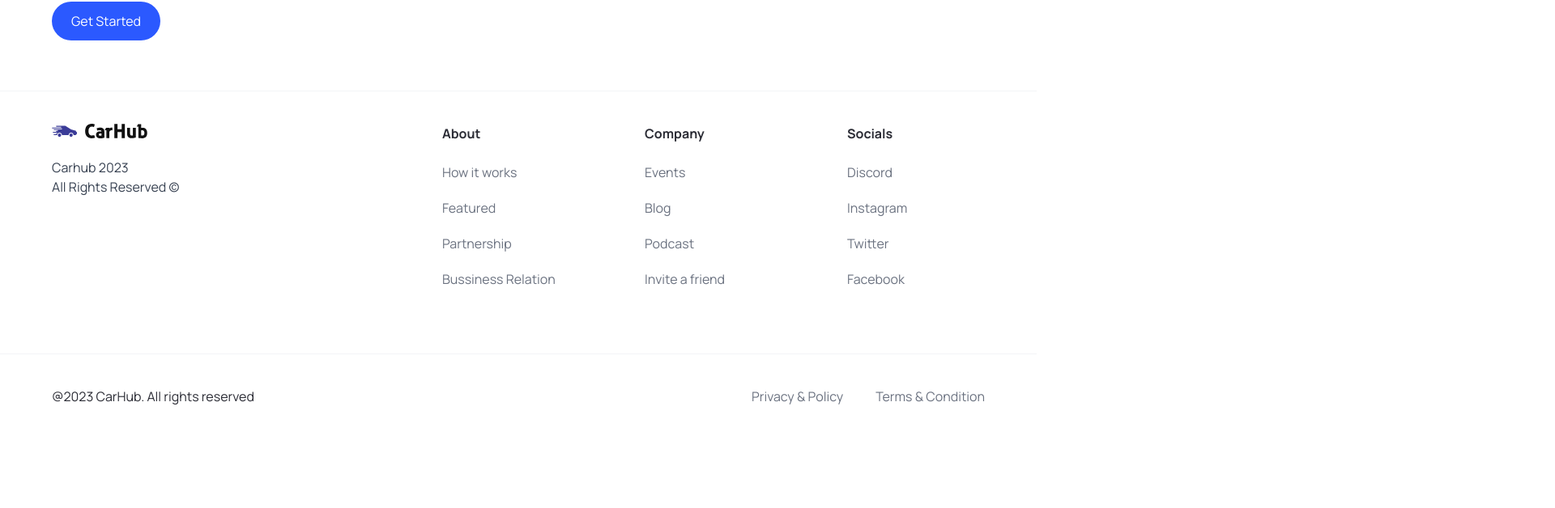
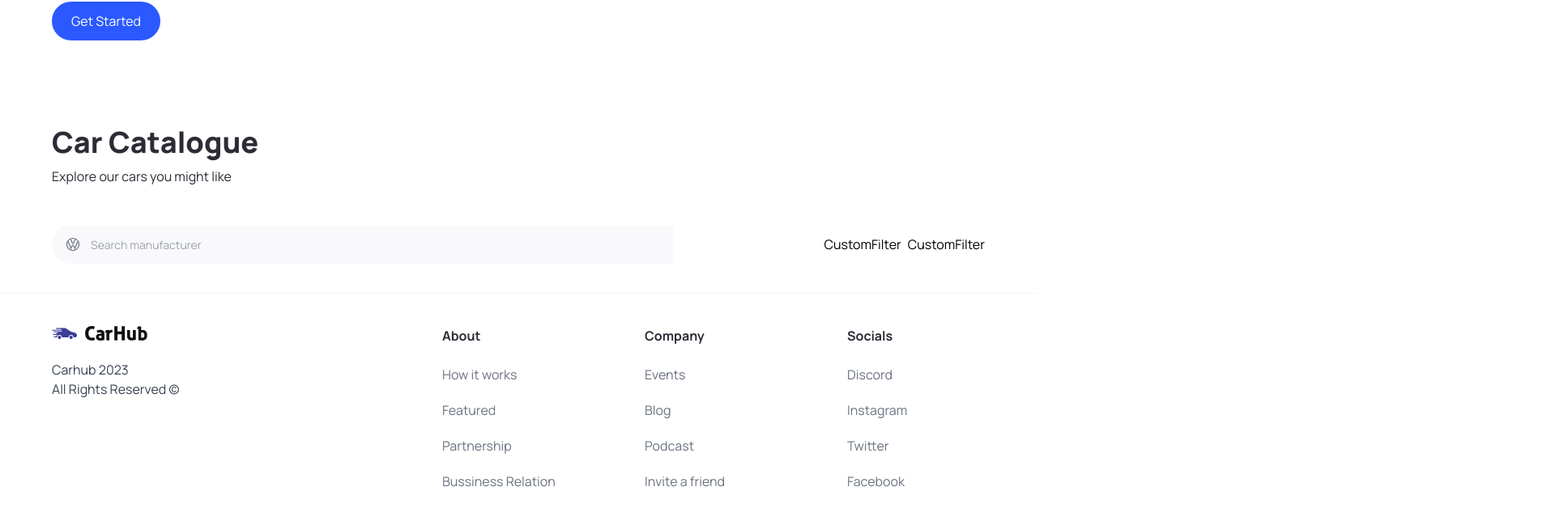
Before and after one commit to TheWonderingGecko/carhub, a Next.js app: page / in a window 1280 px wide. Shown: the part 708-1336 px from the top of the page at 81% size, 1920 px wide, since content can reach past the window. Before the commit the page ends 1250 px from the top, so only its background shows below. Built offline with nearby package versions, Linux system fonts and the light colour scheme.

Commit message:
implemented auto-complete search

```diff
--- a/app/page.tsx
+++ b/app/page.tsx
@@ -1,10 +1,28 @@
 import Image from 'next/image'
 import { Hero } from '@/components'
+import { fuels, yearsOfProduction } from '@/constants'
+
+import { SearchBar, CustomFilter } from '@/components'
 
 export default function Home() {
   return (
-    <main className="overflow-hidden">
+    <main className="">
       <Hero />
+      <div className="mt-12 padding-x padding-y max-width" id="discover">
+        <div className="home__text-container">
+          <h1 className="text-4xl font-extrabold">Car Catalogue</h1>
+          <p>Explore our cars you might like</p>
+        </div>
+
+        <div className="home__filters">
+          <SearchBar />
+
+          <div className=" home__filter-container">
+            <CustomFilter title="fuel" options={fuels} />
+            <CustomFilter title="year" options={yearsOfProduction} />
+          </div>
+        </div>
+      </div>
     </main>
   )
 }
--- /dev/null
+++ b/components/CustomFilter.tsx
@@ -0,0 +1,6 @@
+import { CustomFilterProps } from '@/types'
+
+const CustomFilter = ({ title, options }: CustomFilterProps) => {
+  return <div className="">CustomFilter</div>
+}
+export default CustomFilter
--- a/components/Footer.tsx
+++ b/components/Footer.tsx
@@ -12,8 +12,8 @@ const Footer = () => {
             src="/logo.svg"
             alt="logo"
             width={118}
-            height={118}
-            className="object-contain "
+            height={18}
+            className="object-contain"
           />
           <p className="text-base text-gray-700">
             Carhub 2023 <br />
@@ -22,11 +22,11 @@ const Footer = () => {
         </div>
 
         <div className="footer__links">
-          {footerLinks.map((link) => (
-            <div key={link.title} className="footer__link">
-              <h3 className="font-bold"> {link.title}</h3>
+          {footerLinks.map((item) => (
+            <div key={item.title} className="footer__link">
+              <h3 className="font-bold">{item.title}</h3>
               <div className="flex flex-col gap-5">
-                {link.links.map((link) => (
+                {item.links.map((link) => (
                   <Link
                     key={link.title}
                     href={link.url}
--- /dev/null
+++ b/components/SearchBar.tsx
@@ -0,0 +1,19 @@
+'use client'
+
+import { useState } from 'react'
+import { SearchManufacturer } from '@/components'
+
+const SearchBar = () => {
+  const [manufacturer, setManuFacturer] = useState('')
+  return (
+    <form className="searchbar">
+      <div className="searchbar__item">
+        <SearchManufacturer
+          manufacturer={manufacturer}
+          setManuFacturer={setManuFacturer}
+        />
+      </div>
+    </form>
+  )
+}
+export default SearchBar
--- /dev/null
+++ b/components/SearchManufacturer.tsx
@@ -0,0 +1,108 @@
+'use client'
+
+import { Combobox, Transition } from '@headlessui/react'
+import Image from 'next/image'
+import { useState, Fragment } from 'react'
+
+import { SearchManufacturerProps } from '@/types'
+import { manufacturers } from '@/constants'
+
+const SearchManufacturer = ({
+  manufacturer,
+  setManuFacturer,
+}: SearchManufacturerProps) => {
+  const [query, setQuery] = useState('')
+
+  const filteredManufacturers =
+    query === ''
+      ? manufacturers
+      : manufacturers.filter((manufacturer) =>
+          manufacturer
+            .toLowerCase()
+            .replace(/\s/g, '')
+            .includes(query.toLowerCase().replace(/\s/g, ''))
+        )
+
+  return (
+    <div className="search-manufacturer">
+      <Combobox value={manufacturer} onChange={setManuFacturer}>
+        <div className="relative w-full">
+          <Combobox.Button className="absolute top-[14px]">
+            <Image
+              src="/car-logo.svg"
+              width={20}
+              height={20}
+              alt="car logo"
+              className="ml-4"
+            />
+          </Combobox.Button>
+
+          <Combobox.Input
+            className="search-manufacturer__input"
+            displayValue={(manufacturer: string) => manufacturer}
+            onChange={(event) => setQuery(event.currentTarget.value)}
+            placeholder="Search manufacturer"
+          />
+
+          <Transition
+            as={Fragment}
+            leave="transition ease-in duration-100"
+            leaveFrom="opacity-100"
+            leaveTo="opacity-0"
+            afterLeave={() => setQuery('')}
+          >
+            <Combobox.Options
+              className="absolute w-full py-1 mt-1 overflow-auto text-base bg-white rounded-md shadow-lg max-h-60 ring-1 ring-black ring-opacity-5 focus:outline-none sm:text-sm"
+              static
+            >
+              {filteredManufacturers.length === 0 && query !== '' ? (
+                <Combobox.Option
+                  value={query}
+                  className="search-manufacturer__option"
+                >
+                  Create "{query}"
+                </Combobox.Option>
+              ) : (
+                filteredManufacturers.map((manufacturer) => (
+                  <Combobox.Option
+                    key={manufacturer}
+                    className={({ active }) =>
+                      `relative search-manufacturer__option ${
+                        active ? 'bg-primary-blue text-white' : 'text-gray-900'
+                      }`
+                    }
+                    value={manufacturer}
+                  >
+                    {({ selected, active }) => (
+                      <>
+                        <span
+                          className={`block truncate ${
+                            selected ? 'font-medium' : 'font-normal'
+                          }`}
+                        >
+                          {manufacturer}
+                        </span>
+
+                        {/* Show an active blue background color if the option is selected */}
+                        {selected ? (
+                          <span
+                            className={`absolute inset-y-0 left-0 flex items-center pl-3 ${
+                              active
+                                ? 'text-white'
+                                : 'text-pribg-primary-purple'
+                            }`}
+                          ></span>
+                        ) : null}
+                      </>
+                    )}
+                  </Combobox.Option>
+                ))
+              )}
+            </Combobox.Options>
+          </Transition>
+        </div>
+      </Combobox>
+    </div>
+  )
+}
+export default SearchManufacturer
--- a/components/index.ts
+++ b/components/index.ts
@@ -2,5 +2,16 @@ import Hero from './Hero'
 import Custombutton from './Custombutton'
 import Navbar from './Navbar'
 import Footer from './Footer'
+import SearchBar from './SearchBar'
+import CustomFilter from './CustomFilter'
+import SearchManufacturer from './SearchManufacturer'
 
-export { Hero, Custombutton, Navbar, Footer }
+export {
+  Hero,
+  Custombutton,
+  Navbar,
+  Footer,
+  SearchBar,
+  CustomFilter,
+  SearchManufacturer,
+}
--- a/package.json
+++ b/package.json
@@ -9,6 +9,7 @@
     "lint": "next lint"
   },
   "dependencies": {
+    "@headlessui/react": "^1.7.15",
     "@types/node": "20.3.1",
     "@types/react": "18.2.12",
     "@types/react-dom": "18.2.5",
```
Also changed, not shown: types/index.ts (+10 -0 lines), 1 other file (tests, documents, lock files or other folders).
